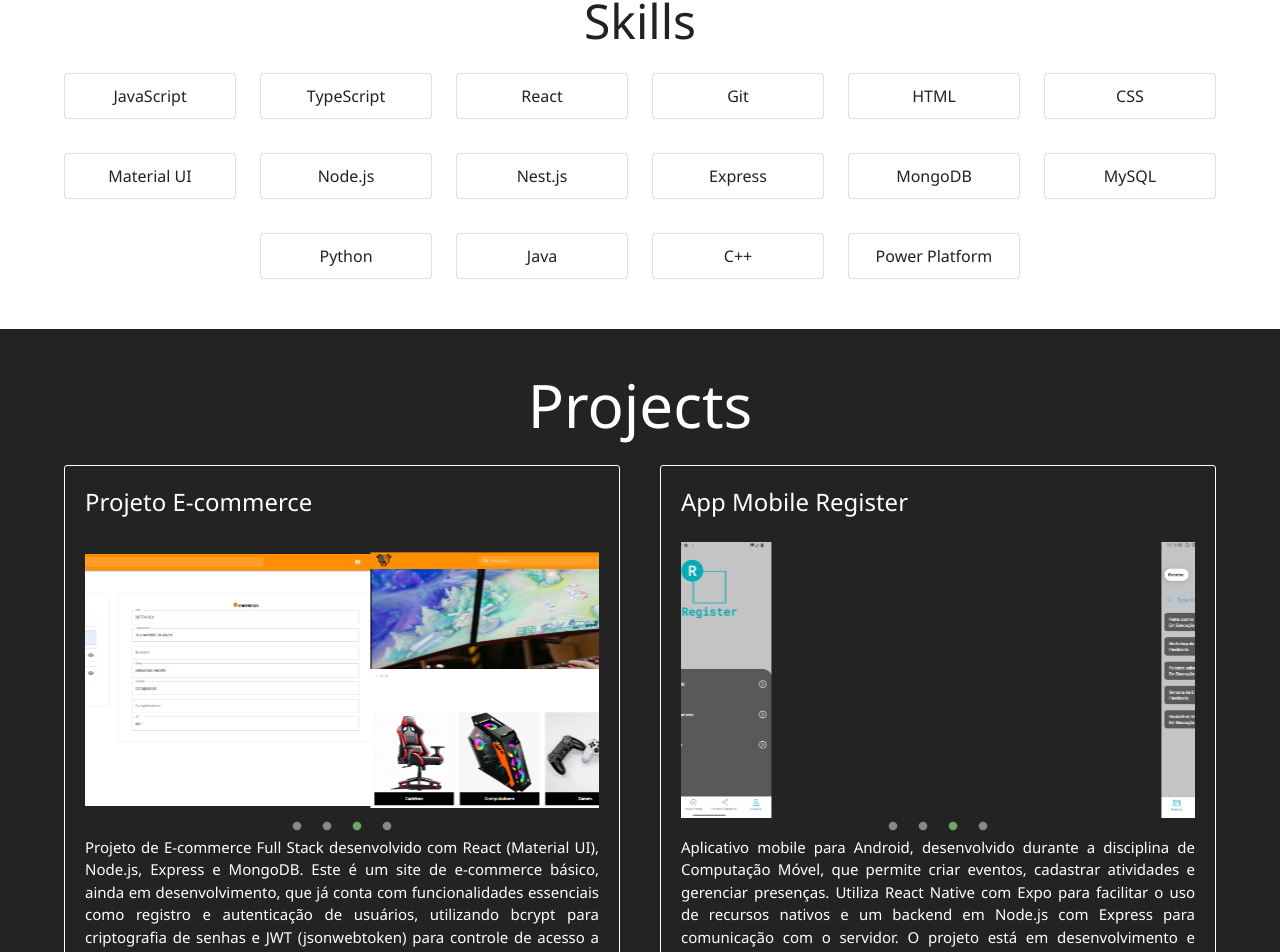
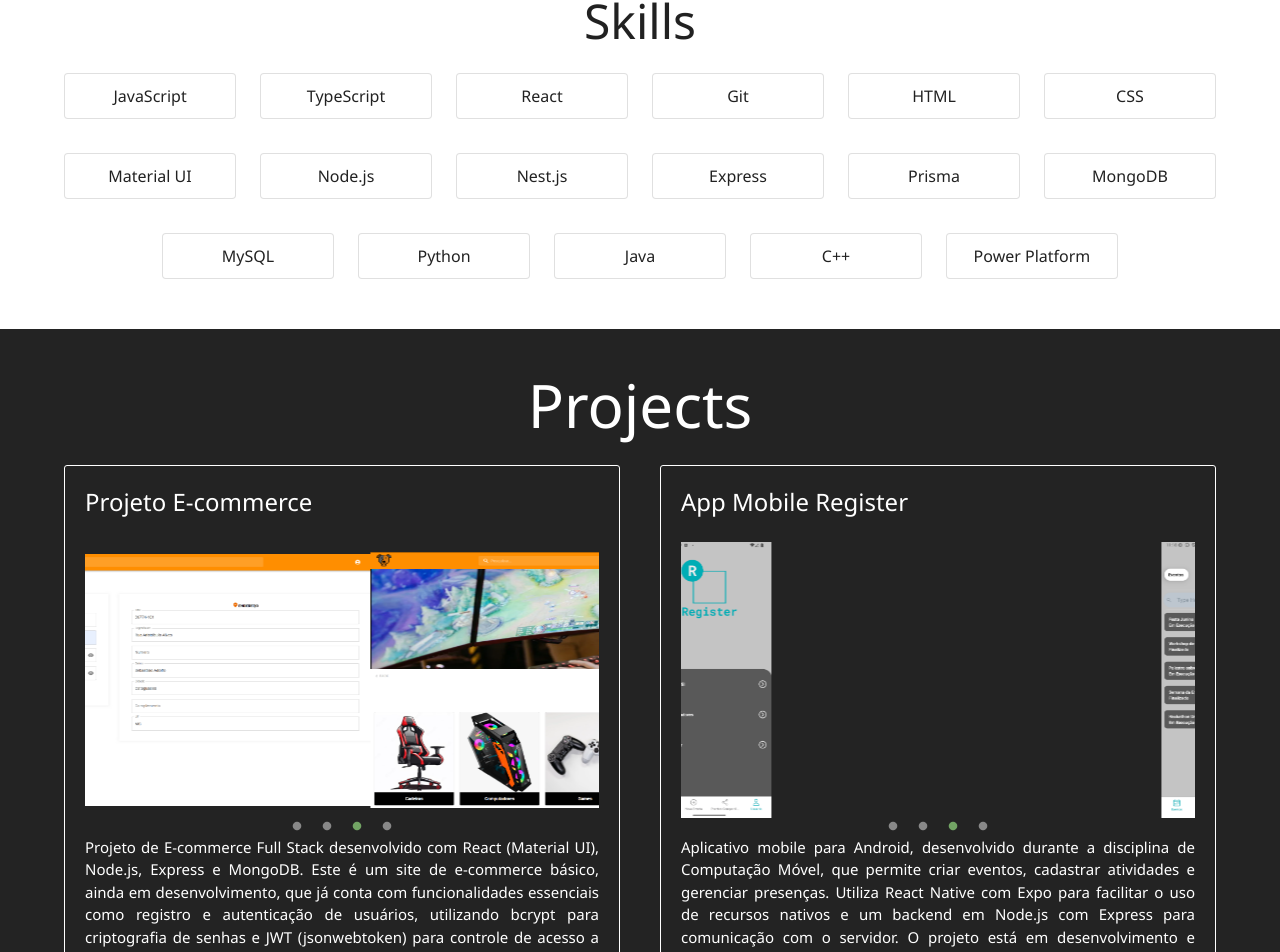
Before and after one commit to JuanHelpes/my-portfolio, a React (Vite) app: page / in a window 1280 px wide. Shown: the part 1225-2177 px from the top of the page. Built offline with nearby package versions, Linux system fonts and the light colour scheme.

Commit message:
feat: add skill

```diff
--- a/src/pages/Home/sections/About/About.tsx
+++ b/src/pages/Home/sections/About/About.tsx
@@ -15,7 +15,7 @@ const AboutSection: React.FC = () => {
     }));
 
     const skillsSet = [
-        "JavaScript", "TypeScript", "React", "Git", "HTML", "CSS", "Material UI", "Node.js", "Nest.js", "Express", "MongoDB", "MySQL", "Python", "Java", "C++", "Power Platform"
+        "JavaScript", "TypeScript", "React", "Git", "HTML", "CSS", "Material UI", "Node.js", "Nest.js", "Express", "Prisma", "MongoDB", "MySQL", "Python", "Java", "C++", "Power Platform"
     ]
 
     return (
```
